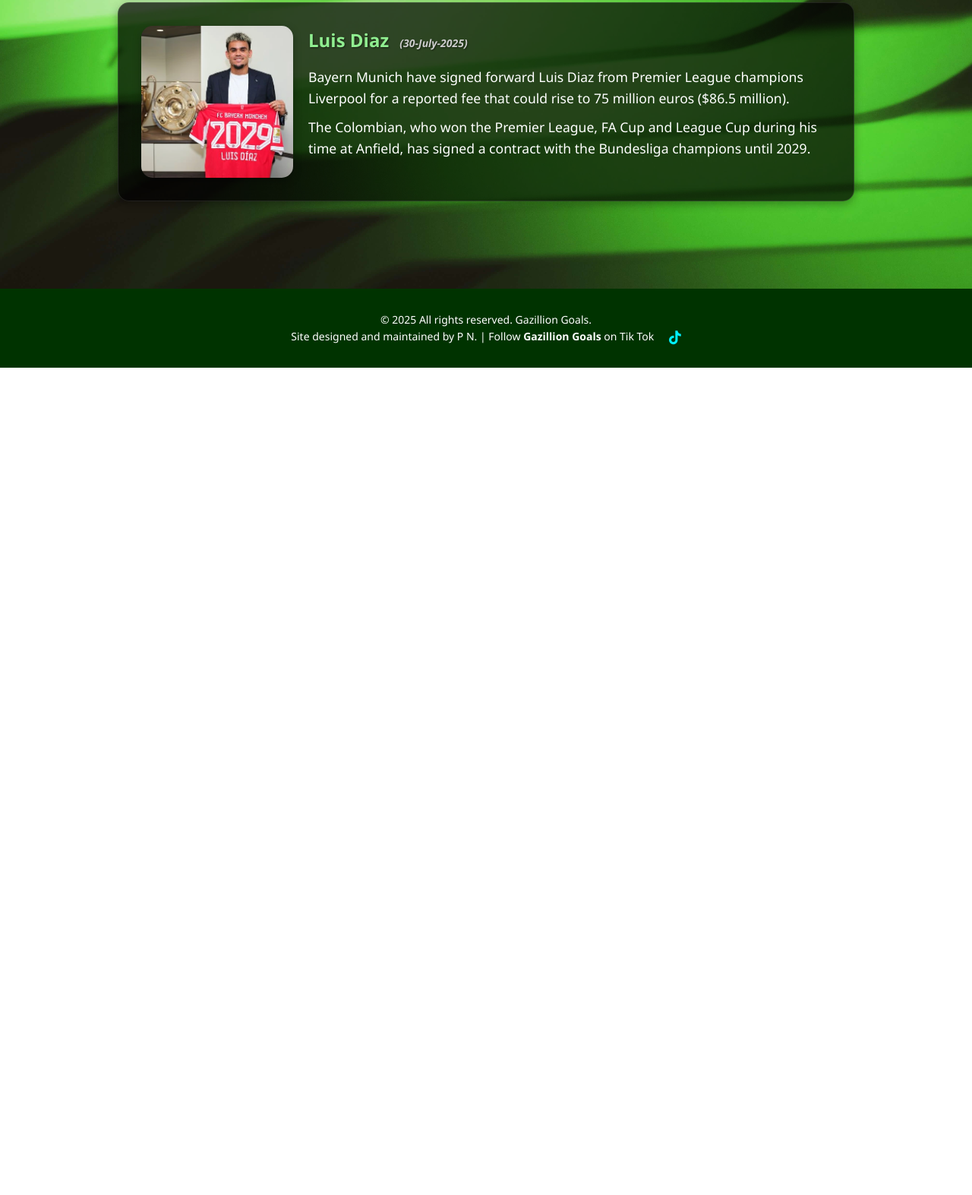
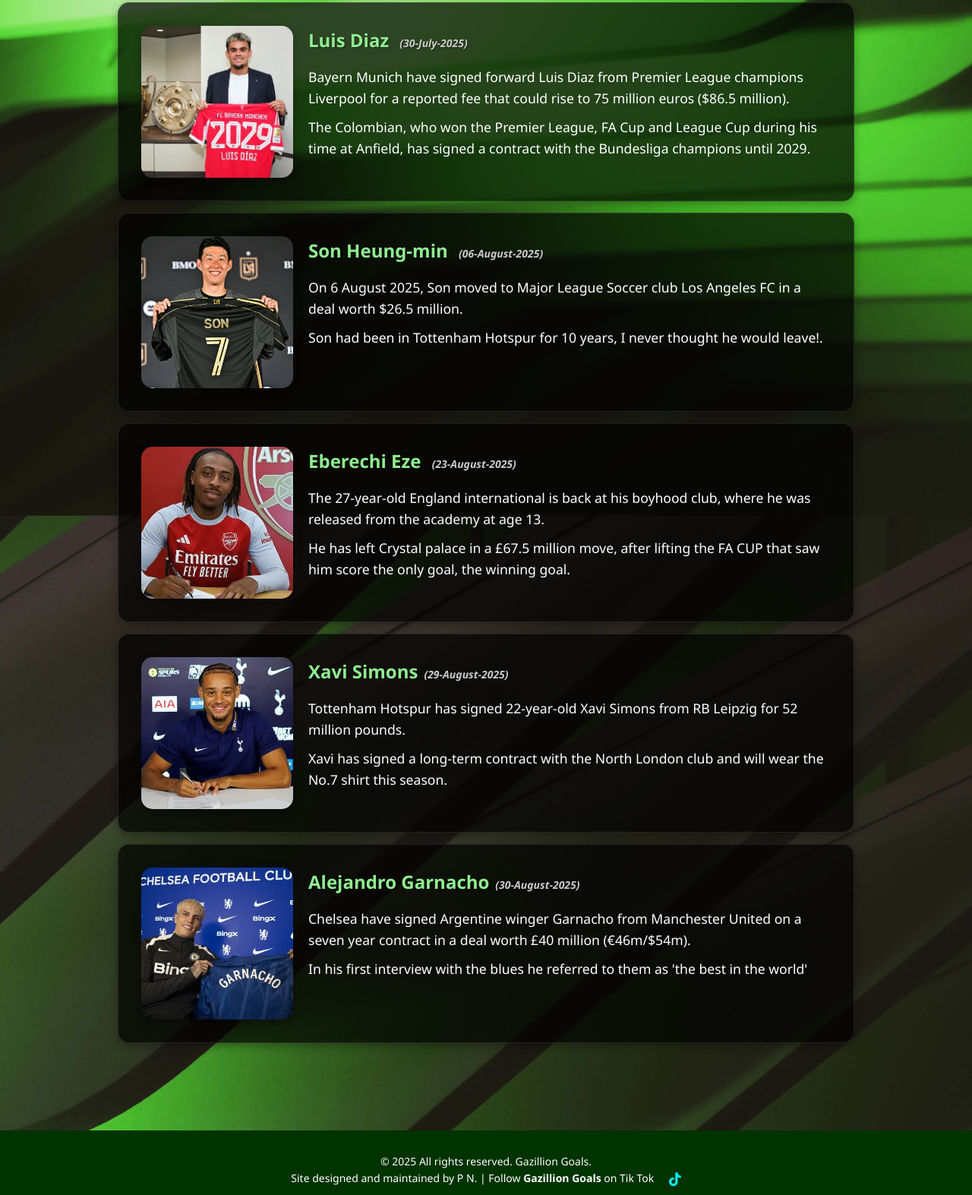
Before and after one commit to NORTHSHAW877/Gazillion-Goals-Website, a plain HTML site: page transfernews.html in a window 1280 px wide. Shown: the part 3169-4742 px from the top of the page at 76% size. Before the commit the page ends 3653 px from the top, so only its background shows below. Drawn offline with Linux system fonts and the light colour scheme; a web font is replaced by a local one.

Commit message:
Update transfer.html with more stories, refresh coming-soon page, and add new images to images folder

```diff
--- a/transfernews.html
+++ b/transfernews.html
@@ -671,6 +671,46 @@
         </div>
       </div>
 
+      <!-- Story 12 -->
+      <div class="transfer-story">
+        <img src="images/son.webp" alt="Son Heung-min" class="player-photo">
+        <div class="transfer-text">
+          <h3>Son Heung-min <span class="transfer-date">(06-August-2025)</span></h3>
+          <p>On 6 August 2025, Son moved to Major League Soccer club Los Angeles FC in a deal worth $26.5 million.</p>
+          <p>Son had been in Tottenham Hotspur for 10 years, I never thought he would leave!.</p>
+        </div>
+      </div>
+
+        <!-- Story 13 -->
+      <div class="transfer-story">
+        <img src="images/eze.webp" alt="Eberechi Eze" class="player-photo">
+        <div class="transfer-text">
+          <h3>Eberechi Eze <span class="transfer-date">(23-August-2025)</span></h3>
+          <p>The 27-year-old England international is back at his boyhood club, where he was released from the academy at age 13.</p>
+          <p>He has left Crystal palace in a £67.5 million move, after lifting the FA CUP that saw him score the only goal, the winning goal.</p>
+        </div>
+      </div>
+
+        <!-- Story 14 -->
+      <div class="transfer-story">
+        <img src="images/xavi.webp" alt="Xavi Simons" class="player-photo">
+        <div class="transfer-text">
+          <h3>Xavi Simons<span class="transfer-date">(29-August-2025)</span></h3>
+          <p>Tottenham Hotspur has signed 22-year-old Xavi Simons from RB Leipzig for 52 million pounds.</p>
+          <p>Xavi has signed a long-term contract with the North London club and will wear the No.7 shirt this season.</p>
+        </div>
+      </div>
+
+        <!-- Story 15 -->
+      <div class="transfer-story">
+        <img src="images/garnacho.webp" alt="Alejandro Garnacho" class="player-photo">
+        <div class="transfer-text">
+          <h3>Alejandro Garnacho<span class="transfer-date">(30-August-2025)</span></h3>
+          <p>Chelsea have signed Argentine winger Garnacho from Manchester United on a seven year contract in a deal worth £40 million (€46m/$54m).</p>
+          <p>In his first interview with the blues he referred to them as 'the best in the world' </p>
+        </div>
+      </div>
+
     </div>
   </div>
 
```
Also changed, not shown: upcomingevents.html (+2 -3 lines), images/Jules1.webp (added), images/Jules2.webp (added), images/Jules3.webp (added), images/Julesmainpic.webp (added), images/eze.webp (added), images/garnacho.webp (added), images/son.webp (added), images/xavi.webp (added).
